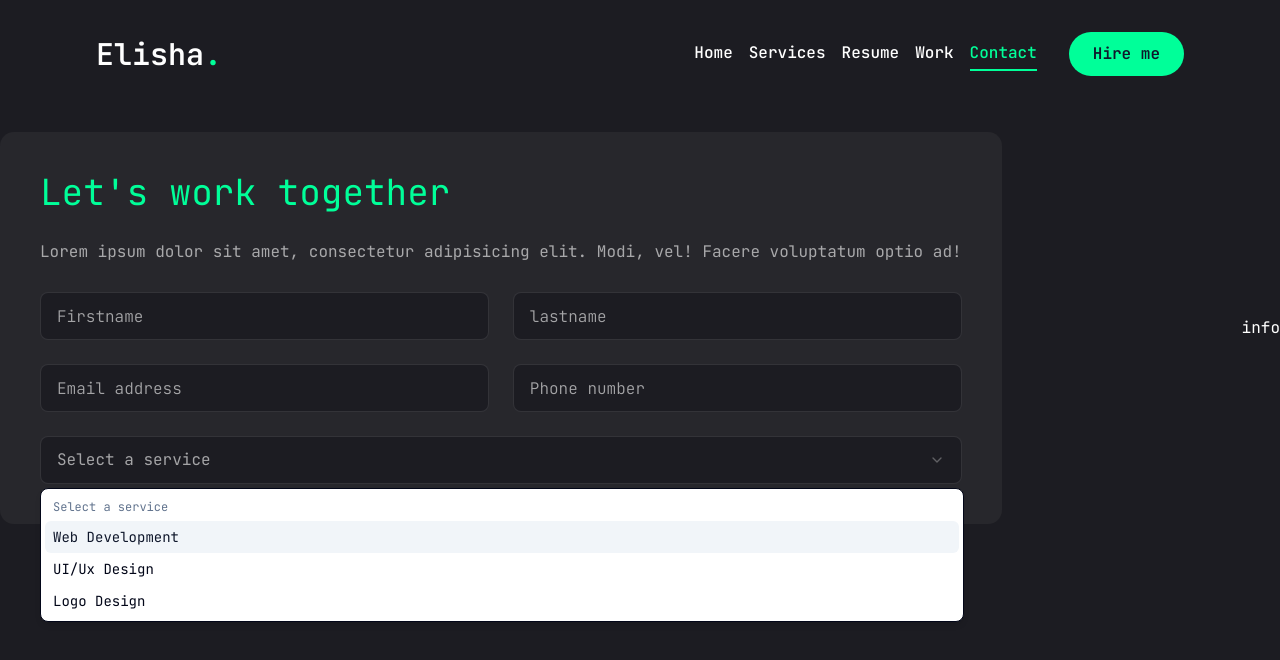
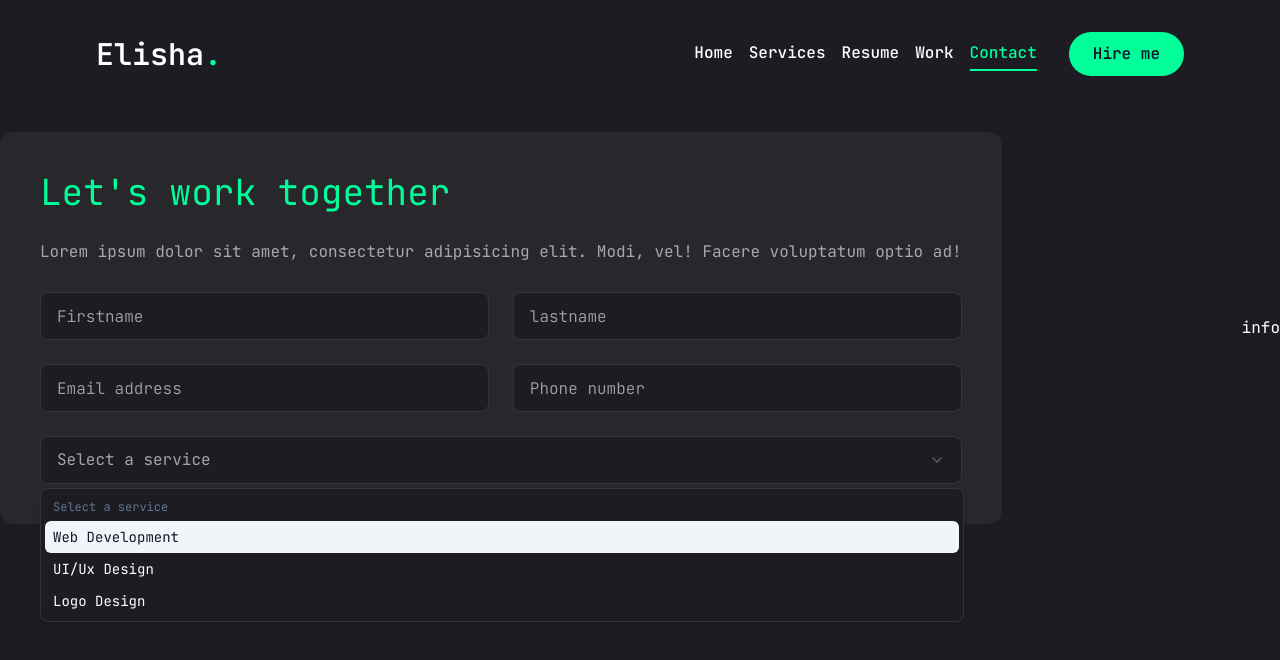
Before and after one commit to elishabhatti/elisha-portfolio, a Next.js app: page /contact in a window 1280 px wide. Both pictures are taken after a click on the button "Select a service". Shown: the top 660 px of the page. Built offline with nearby package versions, Linux system fonts and the light colour scheme.

Commit message:
change the styling of the select content

```diff
--- a/components/ui/select.jsx
+++ b/components/ui/select.jsx
@@ -43,7 +43,7 @@ function SelectContent({ className, children, position = "popper", ...props }) {
       <SelectPrimitive.Content
         data-slot="select-content"
         className={cn(
-          "bg-popover text-popover-foreground data-[state=open]:animate-in data-[state=closed]:animate-out data-[state=closed]:fade-out-0 data-[state=open]:fade-in-0 data-[state=closed]:zoom-out-95 data-[state=open]:zoom-in-95 data-[side=bottom]:slide-in-from-top-2 data-[side=left]:slide-in-from-right-2 data-[side=right]:slide-in-from-left-2 data-[side=top]:slide-in-from-bottom-2 relative z-50 max-h-(--radix-select-content-available-height) min-w-[8rem] origin-(--radix-select-content-transform-origin) overflow-x-hidden overflow-y-auto rounded-md border shadow-md",
+          "bg-[#1C1C22] text-white data-[state=open]:animate-in data-[state=closed]:animate-out data-[state=closed]:fade-out-0 data-[state=open]:fade-in-0 data-[state=closed]:zoom-out-95 data-[state=open]:zoom-in-95 data-[side=bottom]:slide-in-from-top-2 data-[side=left]:slide-in-from-right-2 data-[side=right]:slide-in-from-left-2 data-[side=top]:slide-in-from-bottom-2 relative z-50 max-h-(--radix-select-content-available-height) min-w-[8rem] origin-(--radix-select-content-transform-origin) overflow-x-hidden overflow-y-auto rounded-md border border-white/10 shadow-md",
           position === "popper" &&
             "data-[side=bottom]:translate-y-1 data-[side=left]:-translate-x-1 data-[side=right]:translate-x-1 data-[side=top]:-translate-y-1",
           className
```
